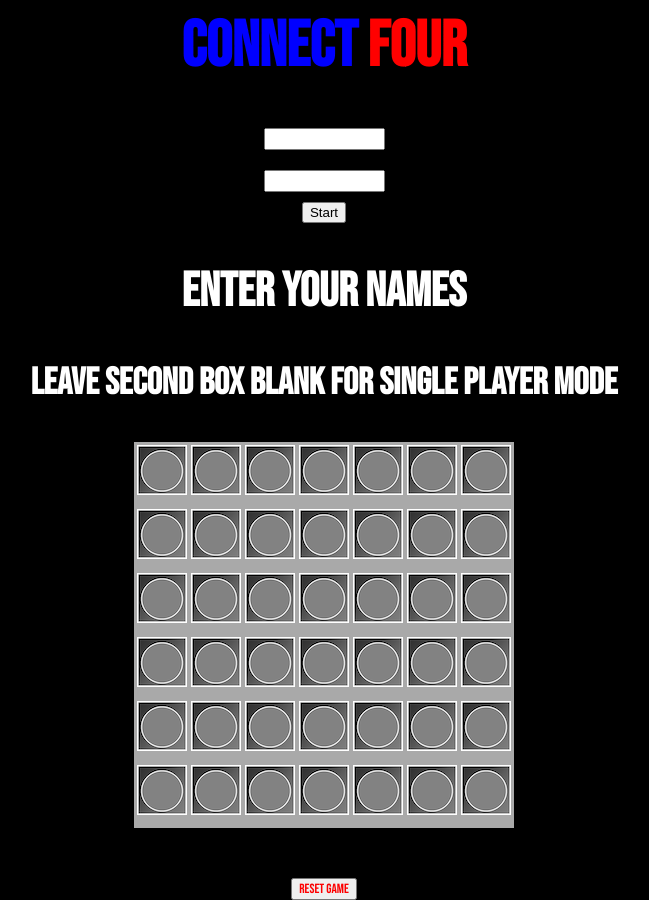
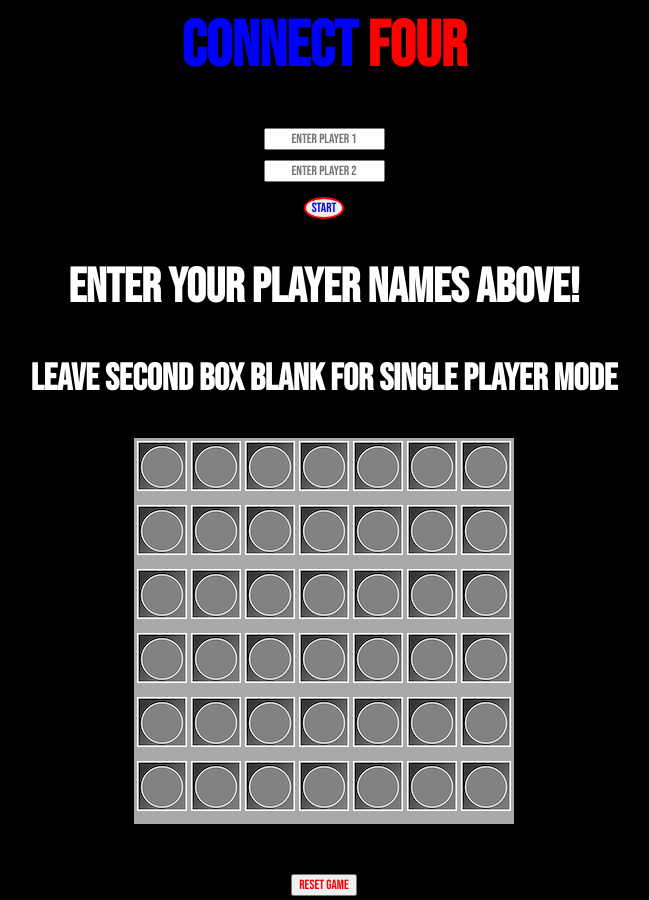
Before and after one commit to vinnyzef/connectFour_FS_Academy, a plain HTML site: page index.html in a window 1280 px wide. Shown: the whole page, without its empty margins (324-973 px from the left). Drawn offline with Linux system fonts and the light colour scheme.

Commit message:
final product

```diff
--- a/index.html
+++ b/index.html
@@ -19,10 +19,10 @@
         <h1 id='title'>Connect <div id='four'> Four</div>
     </div>
     </h1>
-    <input id="p1"></input>
-    <input id="p2"></input>
+    <input id="p1" placeholder="Enter Player 1"></input>
+    <input id="p2" placeholder="Enter Player 2"></input>
     <button id="start">Start</button>
-    <h2 id='text1'>Enter your names </h2>
+    <h2 id='text1'>Enter your player names above! </h2>
     <h3 id='text2'>Leave second box blank for single player mode</h3>
 
     <table id='table'>
--- a/style.css
+++ b/style.css
@@ -67,6 +67,7 @@ height: 50px;
     text-align: center;
 }
 #p1{
+
     font-family: 'Bebas Neue', cursive;
     margin-top: 0px;
     margin-left: auto;
@@ -77,8 +78,9 @@ text-align: center;
 
 }
 #p2{
+
      font-family: 'Bebas Neue', cursive;
-    margin-top: 20px;
+    margin-top: 10px;
     margin-left: auto;
     margin-right: auto;
     display: flex;
@@ -86,10 +88,14 @@ text-align: center;
     text-align: center;
 }
 #start{
-    margin-top: 10px;
+    border-radius: 90%;
+    color: blue;
+    font-family: 'Bebas Neue', cursive;
+    margin-top: 15px;
     display: flex;
     align-items: center;
     margin-left: auto;
     margin-right: auto;
     text-align: center;
+    border: 2px solid red;
 }
```
